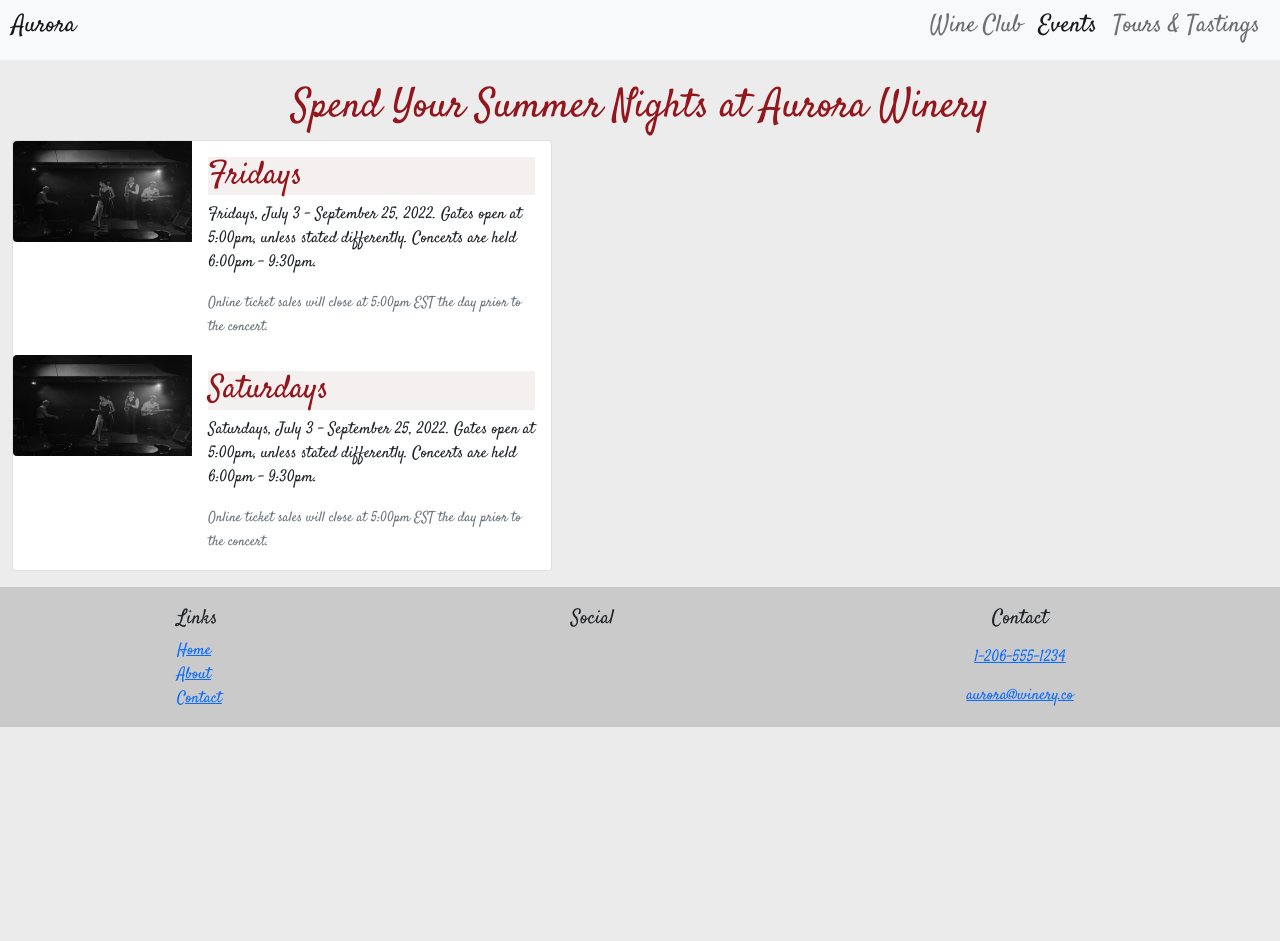
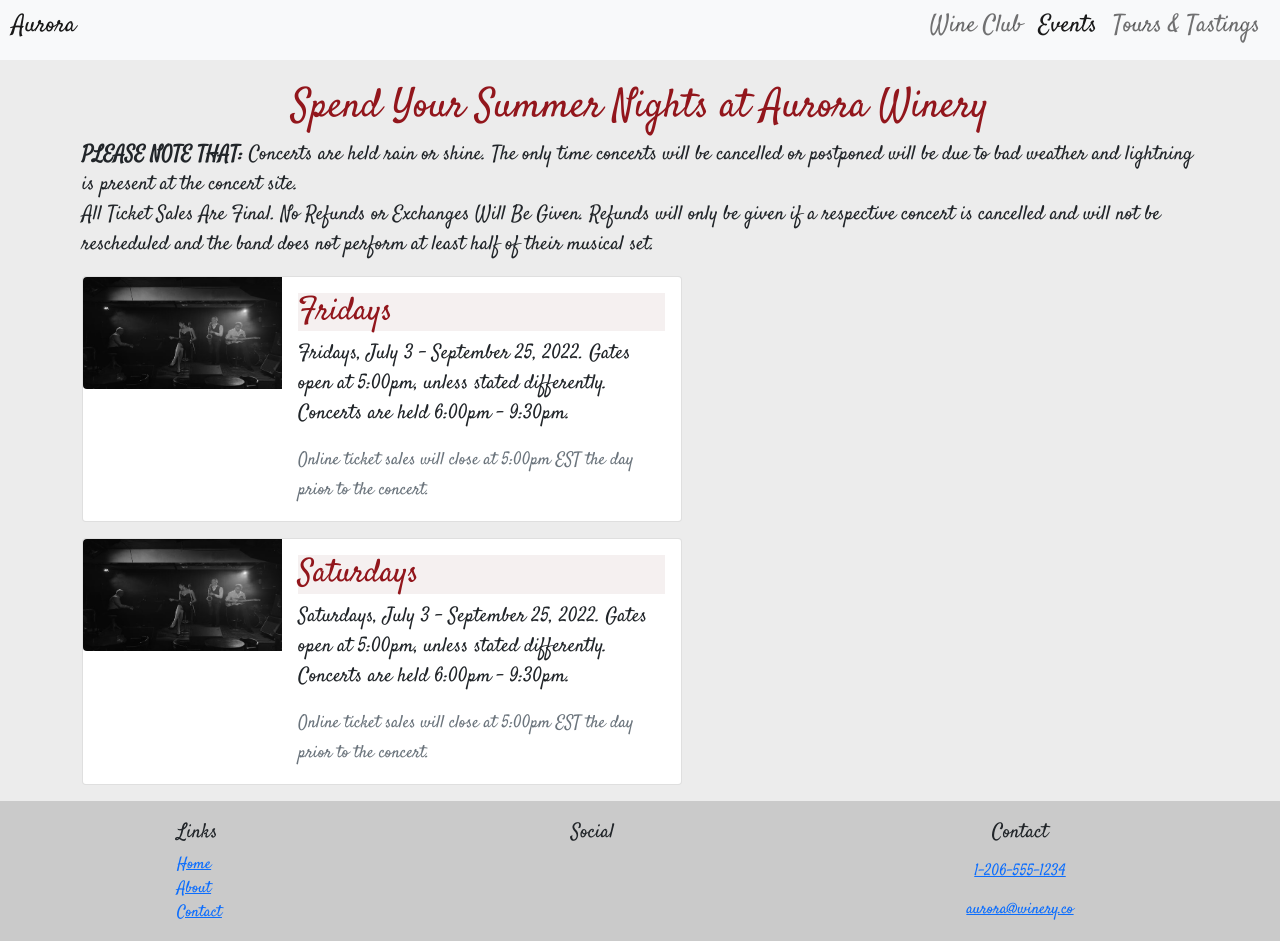
Before and after one commit to LisaHarrison08/Aurora, a PHP site: page /events.html in a window 1280 px wide. Shown: the part 400-1341 px from the top of the page. Before the commit the page ends 1127 px from the top, so only its background shows below. Run offline with PHP 8.4, Linux system fonts and the light colour scheme; some libraries are stand-ins or nearby versions.

Commit message:
events page content added

```diff
--- a/about.html
+++ b/about.html
@@ -34,7 +34,7 @@
   </header>
 
   <!-- Navigation -->
-  <nav class="navbar navbar-expand-lg navbar-light bg-light">
+  <nav class="navbar navbar-expand-lg navbar-light bg-light sticky-top">
     <div class="container-fluid">
       <a class="navbar-brand" href="index.html">Aurora</a>
       <button class="navbar-toggler" type="button" data-bs-toggle="collapse" data-bs-target="#navbarNavAltMarkup"
--- a/css/styles.css
+++ b/css/styles.css
@@ -2,6 +2,8 @@
 body {
   background-color: #ececec;
   font-family: "Satisfy", cursive; }
+  body p {
+    font-size: 1.25em; }
 
 h1 {
   color: #92161c; }
--- a/css/styles.scss
+++ b/css/styles.scss
@@ -22,6 +22,9 @@ body {
 	// background-color: #d9d0c2;
 	background-color:$color-body;
 	font-family: $body-font;
+	p{
+		font-size:1.25em;
+	}
 }
 
 h1{
--- a/events.html
+++ b/events.html
@@ -117,7 +117,7 @@
   </div>
 
   <!-- Navigation -->
-  <nav class="navbar navbar-expand-lg navbar-light bg-light">
+  <nav class="navbar navbar-expand-lg navbar-light bg-light sticky-top">
     <div class="container-fluid">
       <a class="navbar-brand" href="index.html">Aurora</a>
       <button class="navbar-toggler" type="button" data-bs-toggle="collapse" data-bs-target="#navbarNavAltMarkup"
@@ -135,10 +135,16 @@
     </div>
   </nav>
 
-  <div class="container-fluid">
+  <div class="container">
     <h1 class="text-center mt-4">Spend Your Summer Nights at Aurora Winery</h1>
-    <div class="card mb-3" style="max-width: 540px;">
+    <p><strong>PLEASE NOTE THAT: </strong>Concerts are held rain or shine. The only time concerts will be cancelled or
+      postponed will be due to bad weather and lightning is present at the concert site. <br>
+      All Ticket Sales Are Final. No Refunds or Exchanges Will Be Given. Refunds will only be given if a respective
+      concert is cancelled and will not be rescheduled and the band does not perform at least half of their musical set.
+    </p>
+    <div class="card mb-3" style="max-width: 600px;">
       <div class="row g-0">
+
         <div class="col-md-4">
           <img src="img/events1.jpg" class="img-fluid rounded-start" alt="...">
         </div>
@@ -152,9 +158,17 @@
           </div>
         </div>
 
+
+      </div>
+    </div>
+
+    <div class="card mb-3" style="max-width: 600px;">
+      <div class="row g-0">
+
         <div class="col-md-4">
           <img src="img/events1.jpg" class="img-fluid rounded-start" alt="...">
         </div>
+
         <div class="col-md-8">
           <div class="card-body">
             <h5 class="card-title">Saturdays</h5>
@@ -164,12 +178,13 @@
                 the concert. </small></p>
           </div>
         </div>
-
       </div>
+    </div>
 
 
-    </div>
+
   </div>
+
   <!-- ------ Section: Footer ------- -->
 
   <footer class="site-footer">
--- a/tours.html
+++ b/tours.html
@@ -115,7 +115,7 @@
   </div>
 
   <!-- Navigation -->
-  <nav class="navbar navbar-expand-lg navbar-light bg-light">
+  <nav class="navbar navbar-expand-lg navbar-light bg-light sticky-top">
     <div class="container-fluid">
       <a class="navbar-brand" href="index.html">Aurora</a>
       <button class="navbar-toggler" type="button" data-bs-toggle="collapse" data-bs-target="#navbarNavAltMarkup"
```
